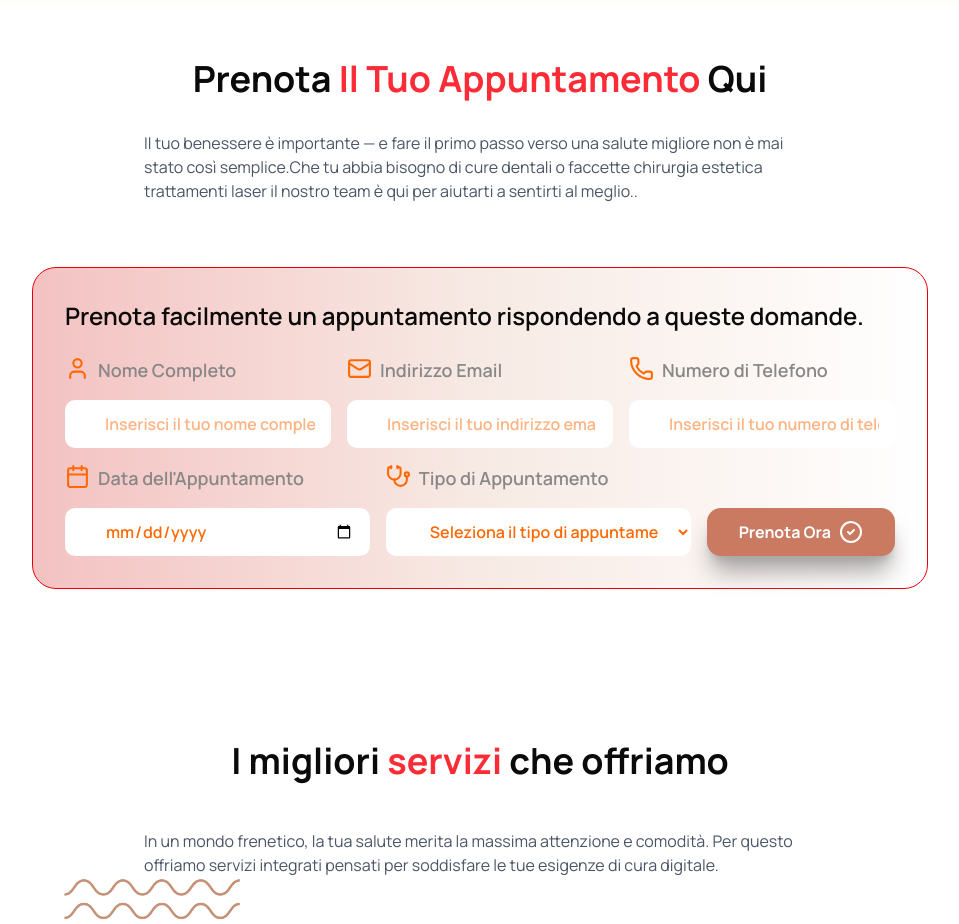
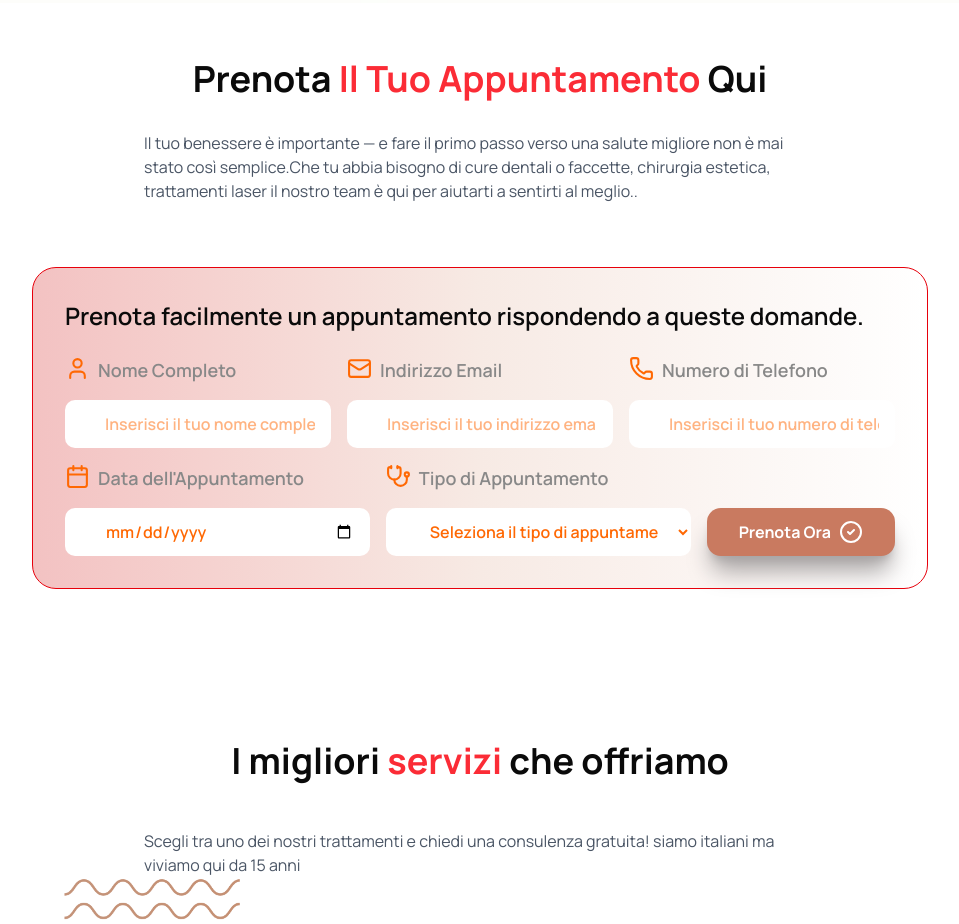
Before and after one commit to Lioul-ET/star-beauty, a Next.js app: page / in a window 1280 px wide. Shown: the part 845-1769 px from the top of the page, without its empty margins (160-1119 px from the left). Built offline with nearby package versions, Linux system fonts and the light colour scheme.

Commit message:
updating 1

```diff
--- a/app/components/aboutSection.jsx
+++ b/app/components/aboutSection.jsx
@@ -61,7 +61,7 @@ const AboutSection = () => {
               whileHover={{ scale: 1.05 }}
               whileTap={{ scale: 0.95 }}
             >
-              Smandaci una email per avere maggiori info
+              Mandaci una email per avere maggiori info
             </motion.button>
           </motion.div>
         </div>
--- a/app/components/serviceSection.jsx
+++ b/app/components/serviceSection.jsx
@@ -81,9 +81,8 @@ const ServicesSection = () => {
           viewport={{ once: true }}
           transition={{ delay: 0.3, duration: 0.6 }}
         >
-          In un mondo frenetico, la tua salute merita la massima attenzione e
-          comodità. Per questo offriamo servizi integrati pensati per soddisfare
-          le tue esigenze di cura digitale.
+          Scegli tra uno dei nostri trattamenti e chiedi una consulenza
+          gratuita! siamo italiani ma viviamo qui da 15 anni
         </motion.p>
       </motion.div>
 
--- a/app/page.jsx
+++ b/app/page.jsx
@@ -81,12 +81,12 @@ const BeautyClinic = () => {
       if (response.ok) {
         console.log("Sent");
         setStatus("Email sent successfully!");
-        toast("Appointment has been created", {
-          description: "Please wait for an email",
+        toast("Il tuo appuntamento è stato fissato.", {
+          description: "Si prega di attendere un'e-mail",
         });
       } else {
-        toast("Something went wrong!", {
-          description: "Please try again",
+        toast("Impossibile creare l'appuntamento. Riprova.", {
+          description: "Per favore riprova",
           variant: "destructive",
         });
         throw new Error(data.error || "Failed to send email");
@@ -135,7 +135,7 @@ const BeautyClinic = () => {
         <HeroSection />
       </motion.div>
 
-      <div>
+      <div id="book">
         <div className="flex items-center justify-center gap-2 mb-6 mt-14">
           <h1 className="text-4xl font-bold text-center">
             Prenota <span className="text-red-500">Il Tuo Appuntamento</span>{" "}
@@ -152,8 +152,8 @@ const BeautyClinic = () => {
         >
           Il tuo benessere è importante — e fare il primo passo verso una salute
           migliore non è mai stato così semplice.Che tu abbia bisogno di cure
-          dentali o faccette chirurgia estetica trattamenti laser il nostro team
-          è qui per aiutarti a sentirti al meglio..
+          dentali o faccette, chirurgia estetica, trattamenti laser il nostro
+          team è qui per aiutarti a sentirti al meglio..
         </motion.p>
 
         <motion.div
```
